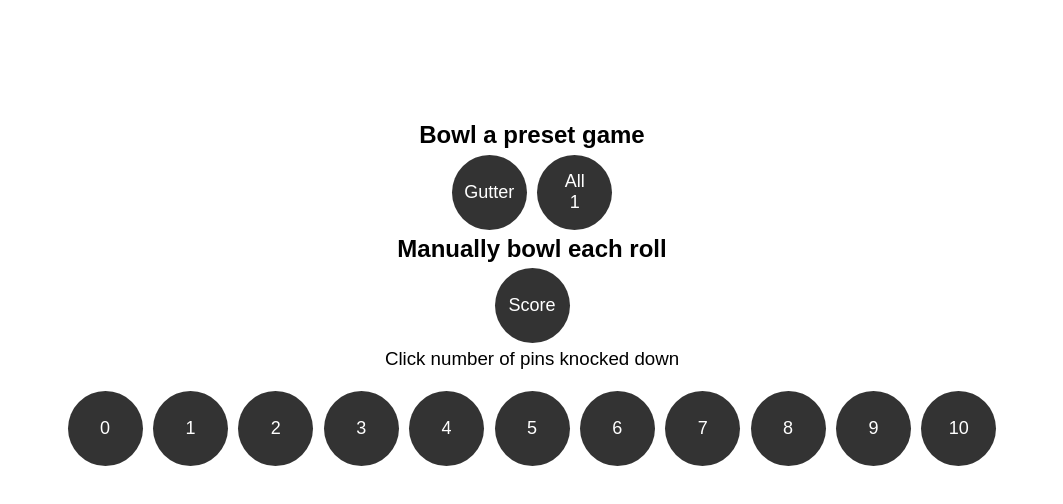
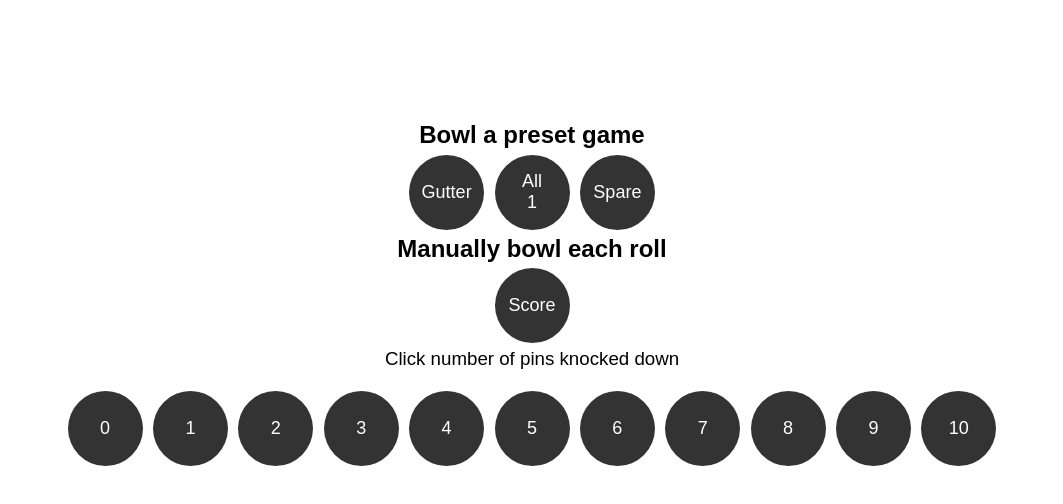
Before and after one commit to Jays-T/bowling_calculator, a plain HTML site: page index.html in a window 1280 px wide. Shown: the part 230-734 px from the top of the page, without its empty margins (108-1171 px from the left). Drawn offline with nearby package versions, Linux system fonts and the light colour scheme.

Commit message:
add bowlSpare preset function

```diff
--- a/app.js
+++ b/app.js
@@ -78,9 +78,13 @@ const gameBoard = Vue.createApp({
 
             this.getScore();
         },
-        bowlASpare() {
-            this.newGame()
-
+        bowlSpare() {
+            this.newGame();
+            this.bowl(5);
+            this.bowl(5);
+            this.bowl(3);
+            this.bowlMany(0,17);
+            this.getScore();
         },
         // Roll multiple times
         bowlMany(pins, bowls) {
--- a/index.html
+++ b/index.html
@@ -30,6 +30,7 @@
     <div class="test-pins">
         <button v-on:click="bowlGutterGame()">Gutter</button>
         <button v-on:click="bowlAllOnes()">All 1</button>
+        <button v-on:click="bowlSpare()">Spare</button>
     </div>
     <h2>{{ manualOptions }}</h2>
     <div class="pins">
```
